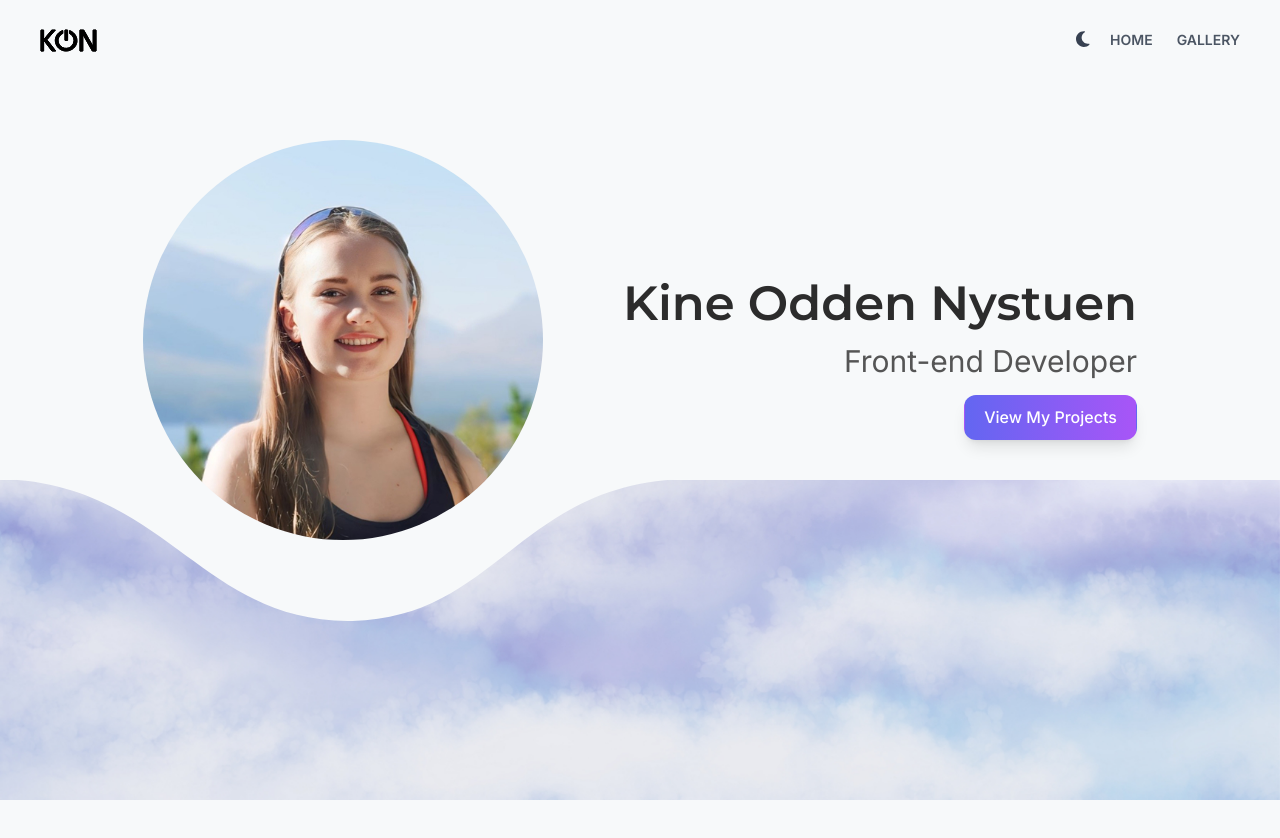
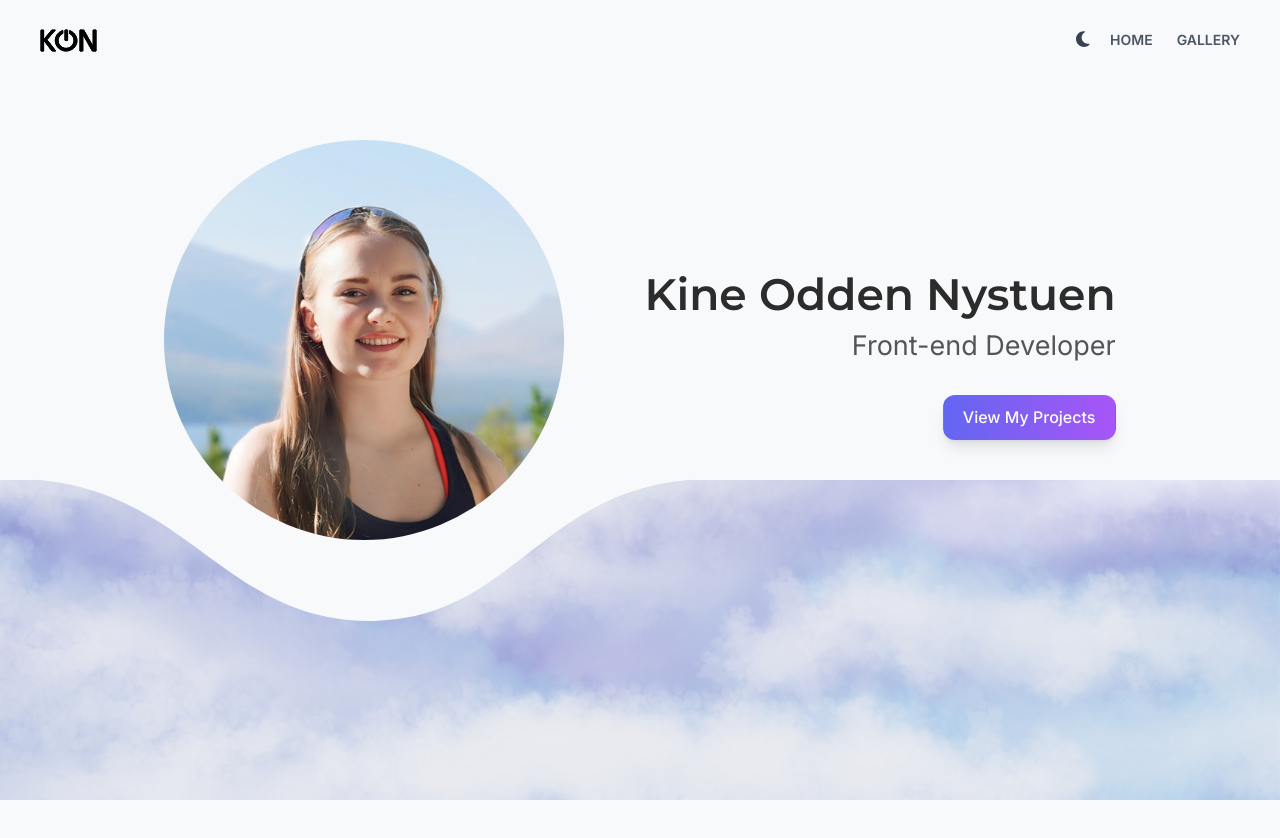
Before and after one commit to Kinenystuen/KON_portfolio, a React (Vite) app: page / in a window 1280 px wide. Shown: the top 838 px of the page. Built offline with nearby package versions, Linux system fonts and the light colour scheme; no server answers; what tailwindcss-motion would draw is missing.

Commit message:
Update HeaderHero component styles for improved layout and responsiveness

```diff
--- a/src/_root/pages/HeaderHero.tsx
+++ b/src/_root/pages/HeaderHero.tsx
@@ -36,14 +36,19 @@ const HeaderHero = ({ onViewWorkClick }: HeaderHeroProps) => {
             <div className="relative z-20 flex flex-col-reverse lg:flex-row lg:items-end justify-center px-4 md:px-12 xl:px-32 mx-auto max-w-7xl lg:gap-20">
               <HeroImage />
 
-              <div className="flex flex-grow md:flex-1 w-full justify-end lg:justify-center flex-col items-center lg:items-end text-center lg:text-right gap-4 mt-20 xs:mt-10 mb-[-2.5rem] lg:mt-0 lg:mb-10 z-30">
-                <H1 className="font-['Montserrat'] font-semibold  text-3xl md:text-4xl xl:text-5xl text-customBgDark dark:text-white leading-tight">
+              <div className="flex flex-grow md:flex-1 w-full justify-end lg:justify-center flex-col items-center lg:items-end text-center gap-1 lg:text-right mt-20 xs:mt-10 mb-[-2.5rem] lg:mt-0 lg:mb-10 z-30">
+                <H1 className="font-semibold text-[29px] md:text-[36px] xl:text-[44px] text-customBgDark dark:text-white leading-tight">
                   Kine Odden Nystuen
                 </H1>
-                <P className="text-xl md:text-2xl lg:text-3xl text-customBgDark/80 dark:text-gray-300">
+                <P className="text-[18px] md:text-[22px] xl:text-[27px] text-customBgDark/80 dark:text-gray-300">
                   Front-end Developer
                 </P>
-                <Button buttonType="gradient" onClick={onViewWorkClick}>
+
+                <Button
+                  buttonType="gradient"
+                  className="mt-6 transition-transform transform hover:-translate-y-1 active:translate-y-0.5"
+                  onClick={onViewWorkClick}
+                >
                   View My Projects
                 </Button>
               </div>
```
